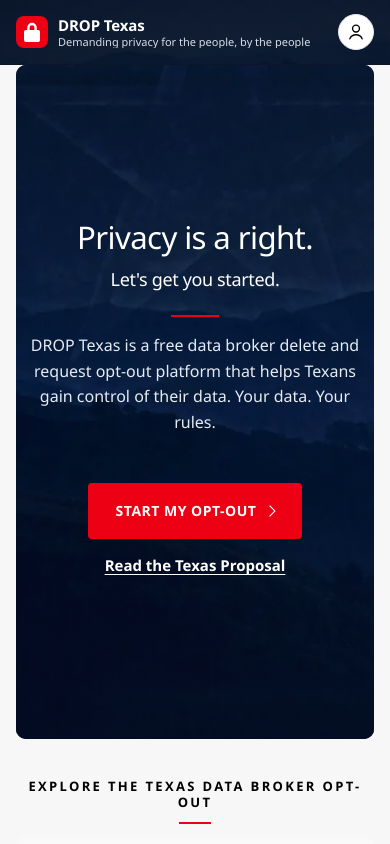
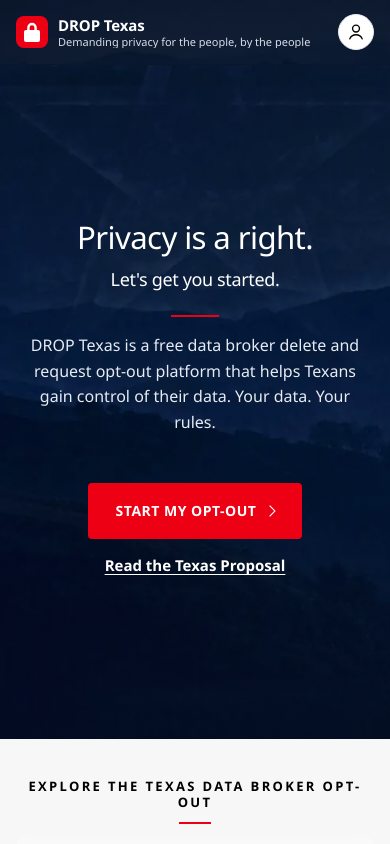
Before and after one commit to TAYLORBEN89/privacy-optout-landing, a React (Vite) app: page / in a window 390 px wide. Shown: the top 844 px of the page. Built offline with nearby package versions, Linux system fonts and the light colour scheme; no server answers.

Commit message:
Homepage hero: full-bleed edge-to-edge banner (Ben, 5:57 PM)

```diff
--- a/src/styles.css
+++ b/src/styles.css
@@ -3221,3 +3221,30 @@ textarea {
     margin-top: 20px;
   }
 }
+
+/* Full-bleed hero banner: the hills photo spans the viewport edge to edge; text stays centered and constrained. */
+body {
+  overflow-x: clip;
+}
+
+.hero.hero--hills {
+  margin-inline: calc(50% - 50vw);
+  border-radius: 0;
+}
+
+.hero.hero--hills .hero-inner {
+  box-sizing: border-box;
+  width: min(1100px, 100%);
+  margin-inline: auto;
+  padding-inline: 24px;
+}
+
+@media (max-width: 640px) {
+  .hero.hero--hills {
+    border-radius: 0;
+  }
+
+  .hero.hero--hills .hero-inner {
+    padding-inline: 24px;
+  }
+}
```
Also changed, not shown: 1 other file (tests, documents, lock files or other folders).
